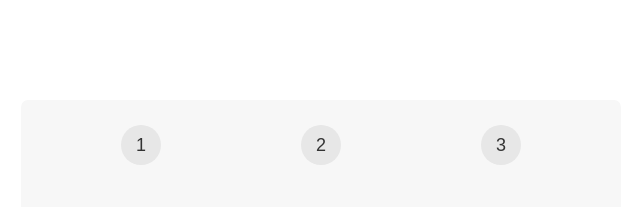
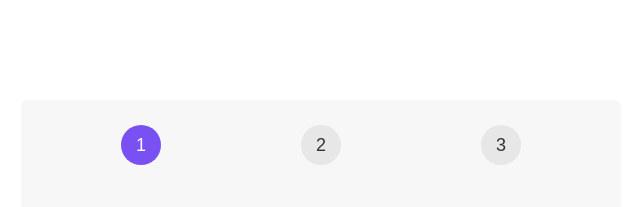
Before and after one commit to mahmudurmahid/to-do-list-react, a React (Create React App) app in the folder to-do-list-app/: page / in a window 1280 px wide. Shown: the top 207 px of the page, without its empty margins (319-959 px from the left). Built offline with nearby package versions, Linux system fonts and the light colour scheme.

Commit message:
changed number styles

```diff
--- a/to-do-list-app/src/App.js
+++ b/to-do-list-app/src/App.js
@@ -2,7 +2,7 @@ export default function App() {
   return (
     <div className="steps">
       <div className="numbers">
-        <div>1</div>
+        <div className="active">1</div>
         <div>2</div>
         <div>3</div>
       </div>
```
